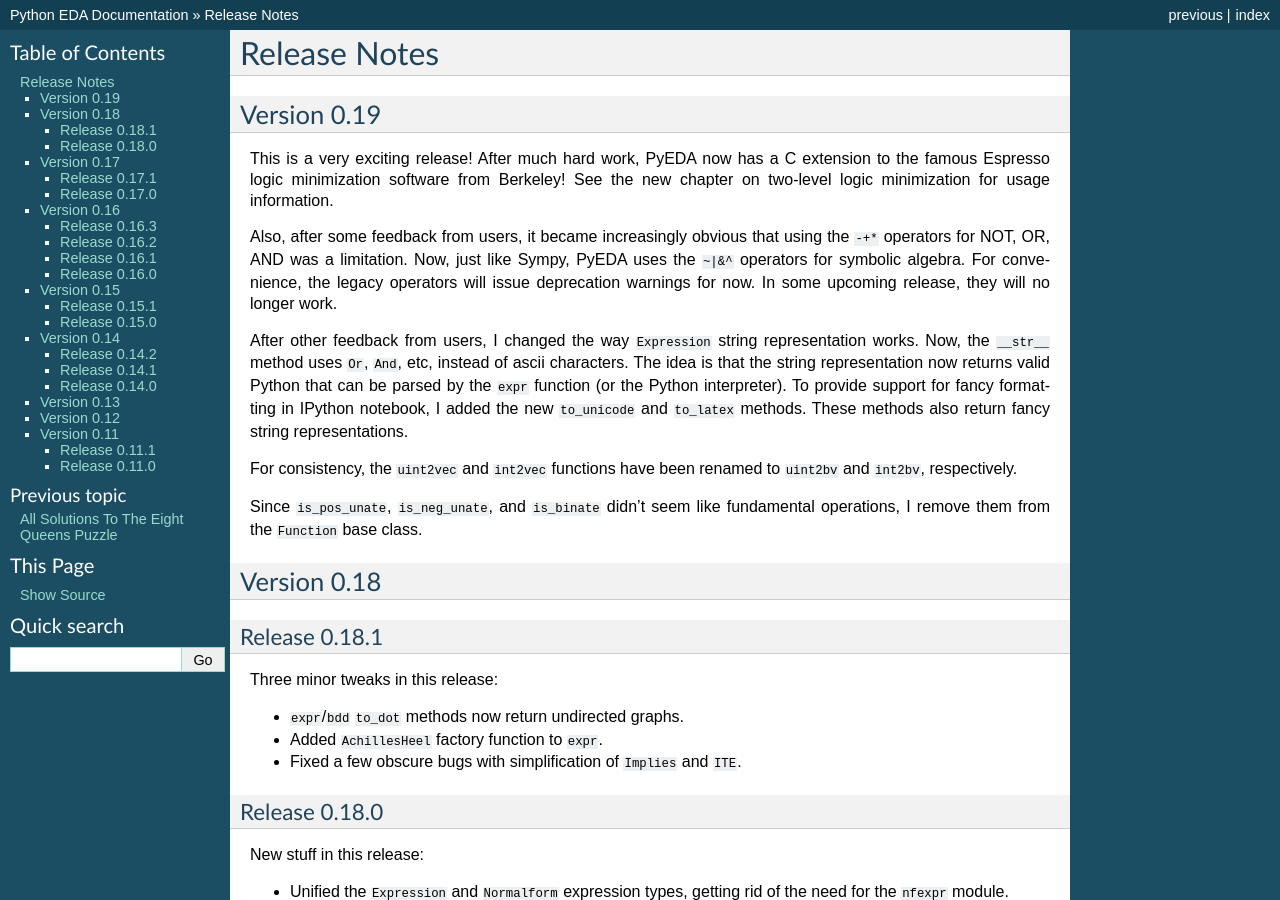
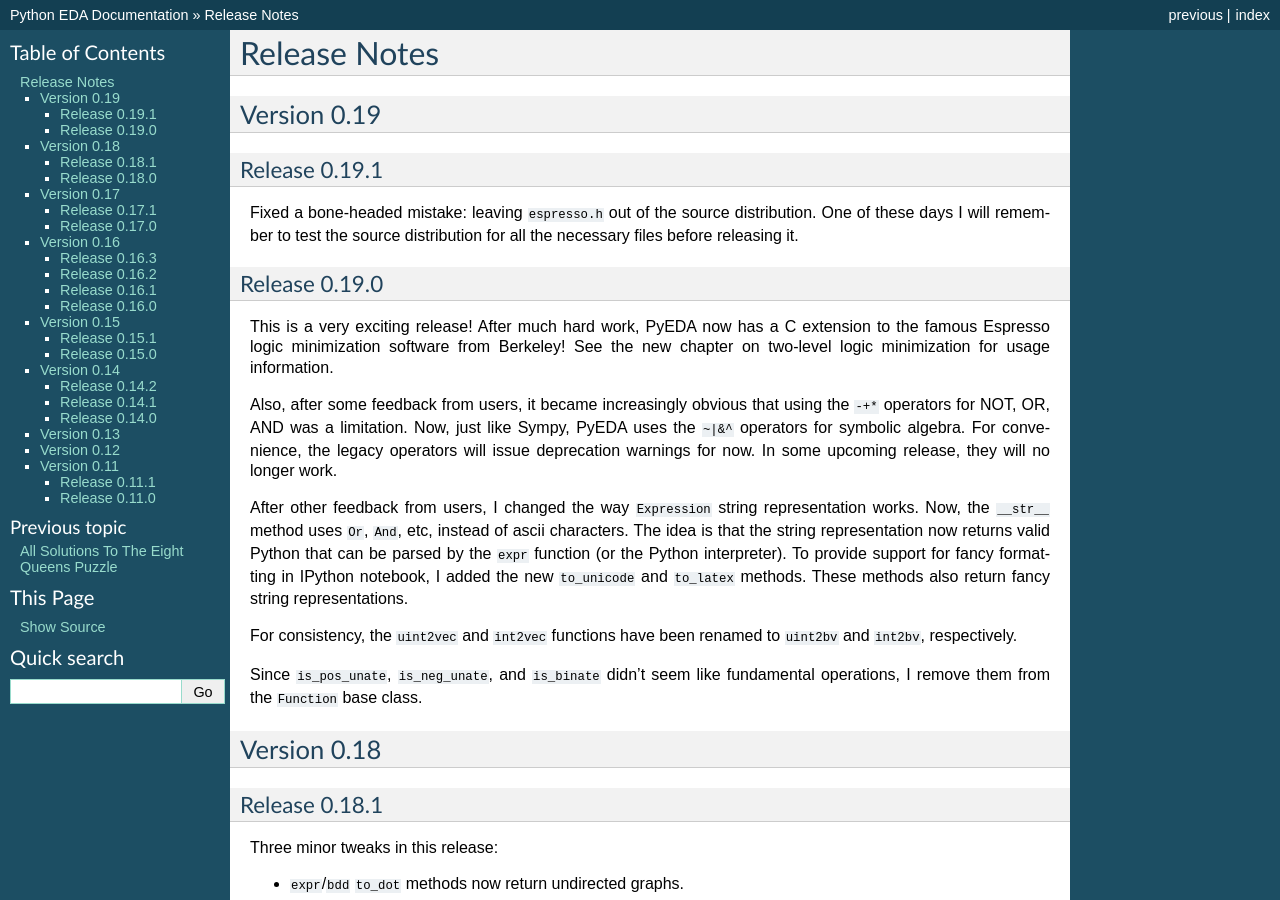
Before and after one commit to cjdrake/pyeda, a Sphinx documentation site: the page built from doc/source/relnotes.rst, in a window 1280 px wide and 900 px high. Built offline with Sphinx 7.4.7, drawn with Linux system fonts in a browser that asks for light colours.

Commit message:
Update release notes for 0.19.1

```diff
--- a/doc/source/relnotes.rst
+++ b/doc/source/relnotes.rst
@@ -6,6 +6,17 @@
 
 Version 0.19
 ============
+
+Release 0.19.1
+--------------
+
+Fixed a bone-headed mistake: leaving ``espresso.h`` out of the source
+distribution.
+One of these days I will remember to test the source distribution for all the
+necessary files before releasing it.
+
+Release 0.19.0
+--------------
 
 This is a very exciting release!
 After much hard work, PyEDA now has a C extension to the famous Espresso logic
```
